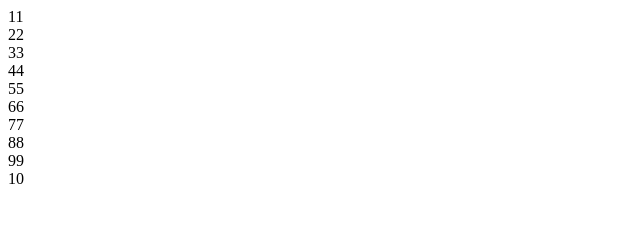
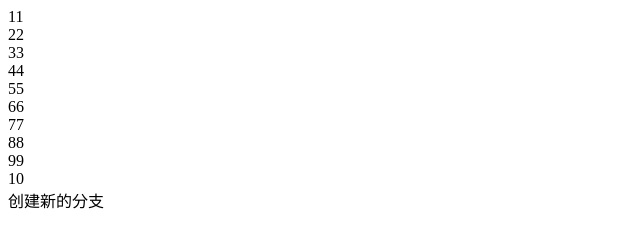
Before and after one commit to bosco1006/git_study, a plain HTML site: page index.html in a window 1280 px wide. Shown: the whole page, without its empty margins (0-640 px from the left). Drawn offline with Linux system fonts and the light colour scheme.

Commit message:
新分支第一条

```diff
--- a/index.html
+++ b/index.html
@@ -18,6 +18,7 @@
     <div>88</div>
     <div>99</div>
     <div>10</div>
+    <div>创建新的分支</div>
 </body>
 
 </html>
```
Also changed, not shown: img/123.txt (added).
